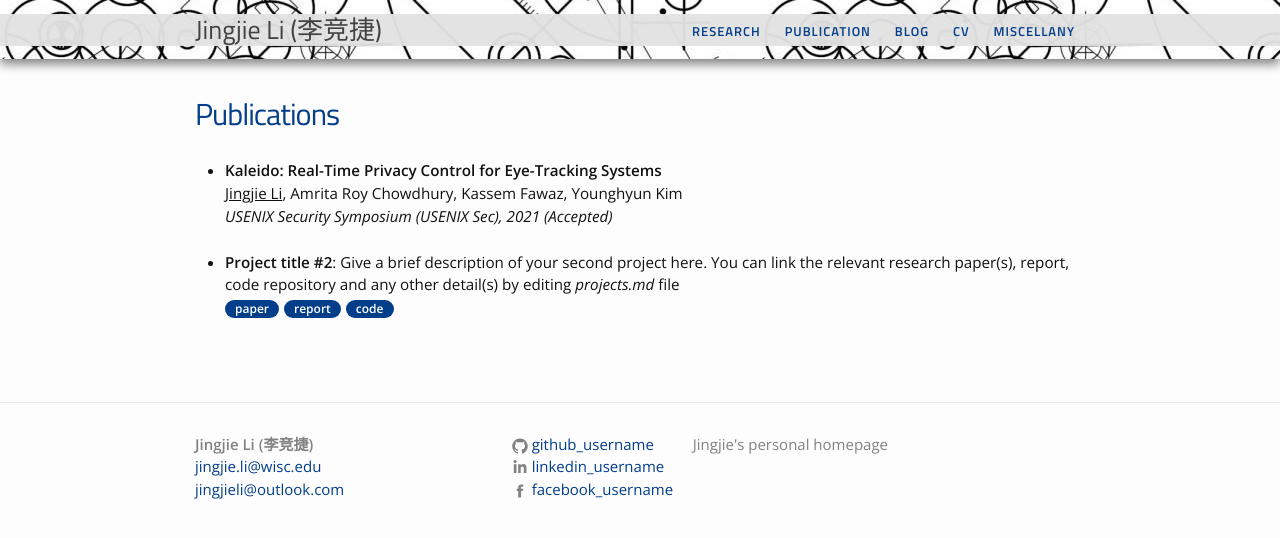
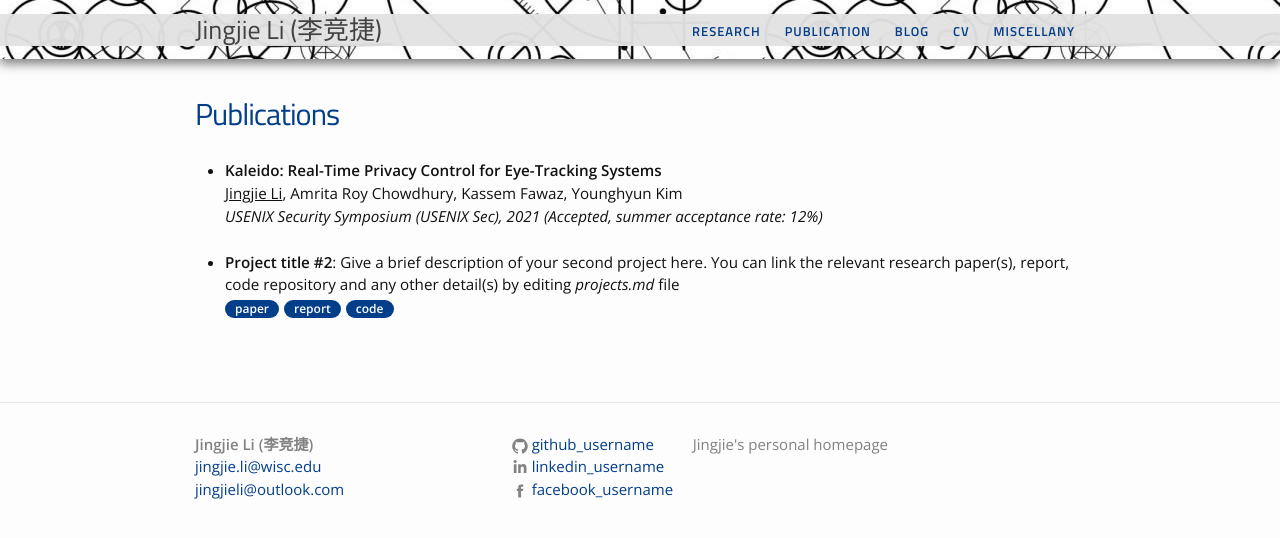
Before and after one commit to jingjieli95/jingjieli95.github.io, a Jekyll site: the page built from projects.md, in a window 1280 px wide. Shown: the top 538 px of the page. Built offline with Jekyll 4.4.1, drawn with Linux system fonts in a browser that asks for light colours.

Commit message:
Update projects.md

```diff
--- a/projects.md
+++ b/projects.md
@@ -9,7 +9,7 @@ title: Publications
 <ul>
 	<li>
 		<b>Kaleido: Real-Time Privacy Control for Eye-Tracking Systems</b><br> <u>Jingjie Li</u>, Amrita Roy Chowdhury, Kassem Fawaz, Younghyun Kim <br>
-		<em>USENIX Security Symposium (USENIX Sec), 2021 (Accepted)</em><br>
+		<em>USENIX Security Symposium (USENIX Sec), 2021 (Accepted, summer acceptance rate: 12%)</em><br>
 	</li><br>
 
 	<li>
```
